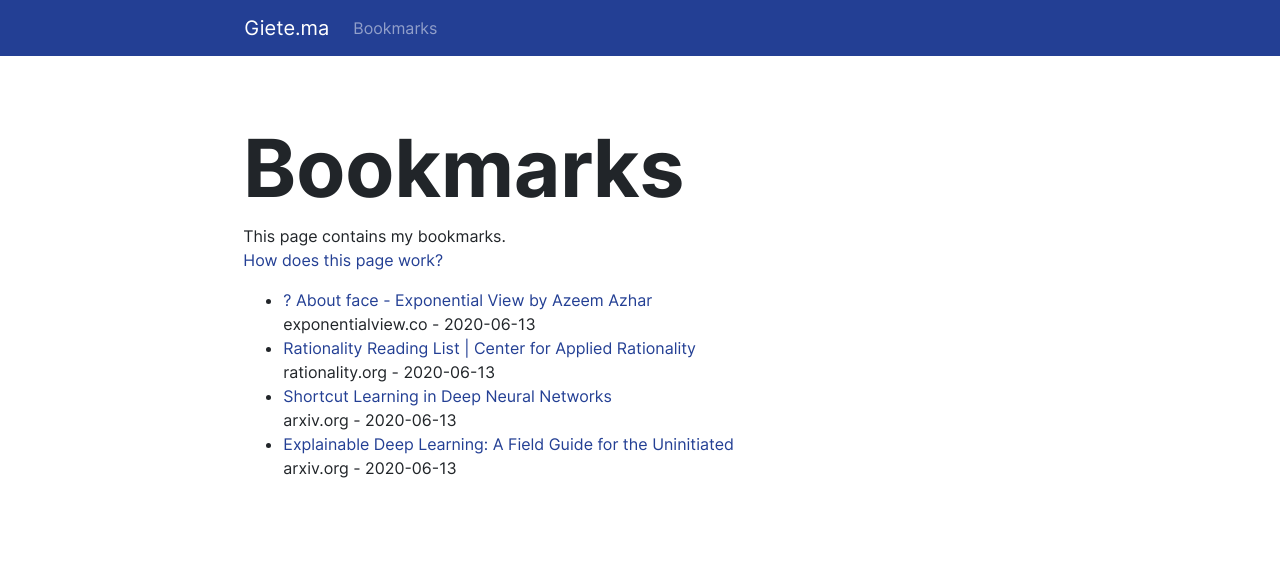
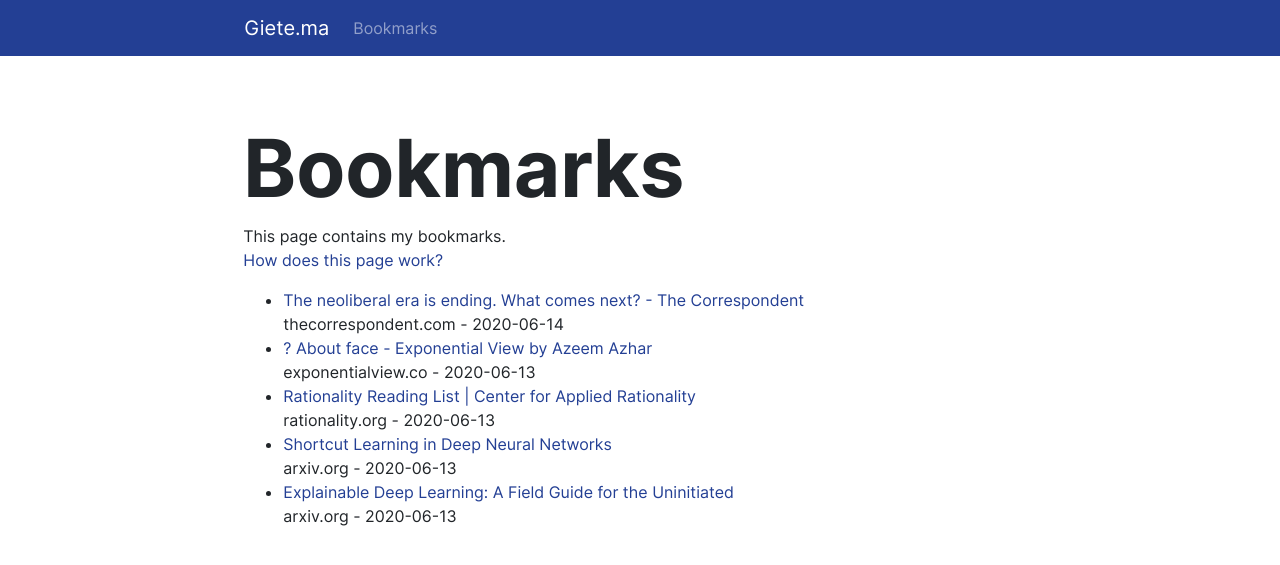
Before and after one commit to gietema/gietema.github.io, a Jekyll site: the page built from bookmarks.html, in a window 1280 px wide. Shown: the top 565 px of the page. Built offline with Jekyll 4.4.1, drawn with Linux system fonts in a browser that asks for light colours; nearby versions of some CDN libraries.

Commit message:
Update bookmarks

```diff
--- a/bookmarks.html
+++ b/bookmarks.html
@@ -8,6 +8,7 @@ This page contains my bookmarks.
     <a href="/posts/2020/06/13/publishing-bookmarks.html">How does this page work?</a>
 </p>
 <ul>
+<li><a href="https://thecorrespondent.com/466/the-neoliberal-era-is-ending-what-comes-next/61655148676-a00ee89a" target="_blank">The neoliberal era is ending. What comes next? - The Correspondent</a><br>thecorrespondent.com - 2020-06-14</li>
     <li><a href="https://www.exponentialview.co/p/-about-face" target="_blank">
         ? About face - Exponential View by Azeem Azhar
     </a><br>exponentialview.co - 2020-06-13</li>
```
